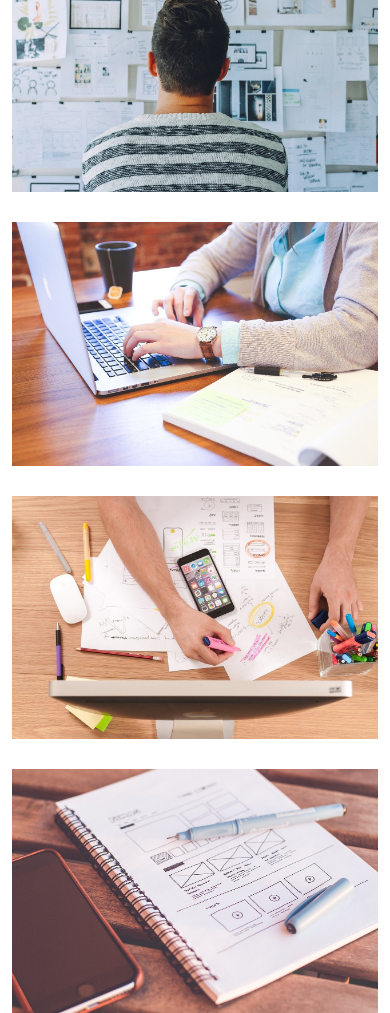
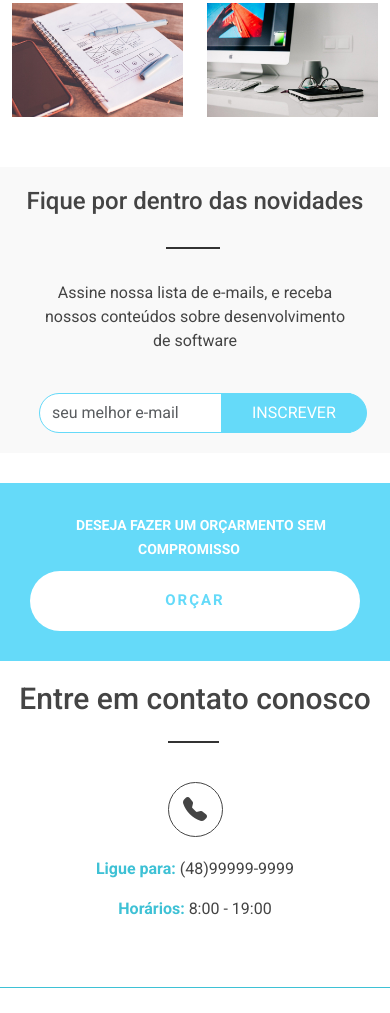
Before and after one commit to AndreGuilhermeADS/agency-bootstrap5, a plain HTML site: page index.html in a window 390 px wide. Shown: the part 5407-6420 px from the top of the page. Drawn offline with nearby package versions, Linux system fonts and the light colour scheme; a script that the page names is missing.

Commit message:
Update style.css

```diff
--- a/estilos/style.css
+++ b/estilos/style.css
@@ -625,7 +625,7 @@ header, .navbar{
 
 
 
-@media(max-width: 425px){
+@media(max-width: 410px){
 
     /* Slider */
 
@@ -689,4 +689,47 @@ header, .navbar{
     #pattern-img {
         margin-top: -50px;
     }
+
+    /* filter */
+
+
+    #portfolio-area .filter-btn {
+        margin-bottom: 20px;
+    }
+
+
+    .project-box {
+        width: 50%;
+    }
+
+    /* news */
+
+    #news-area .main-title {
+        font-size: 24px;
+    }
+
+    #news-area p{
+        font-size: 16px;
+    }
+
+    #email-input {
+        width: 80%;
+    }
+
+    /* cta */
+
+    #call-area #call-btn {
+        margin-top: 10px;
+        margin-left:0px;
+        width: 100%;
+    }
+
+    #call-area p {
+        font-size: 14px;
+        letter-spacing:0;
+        line-height: 0;
+
+    }
+
+
 }
```
